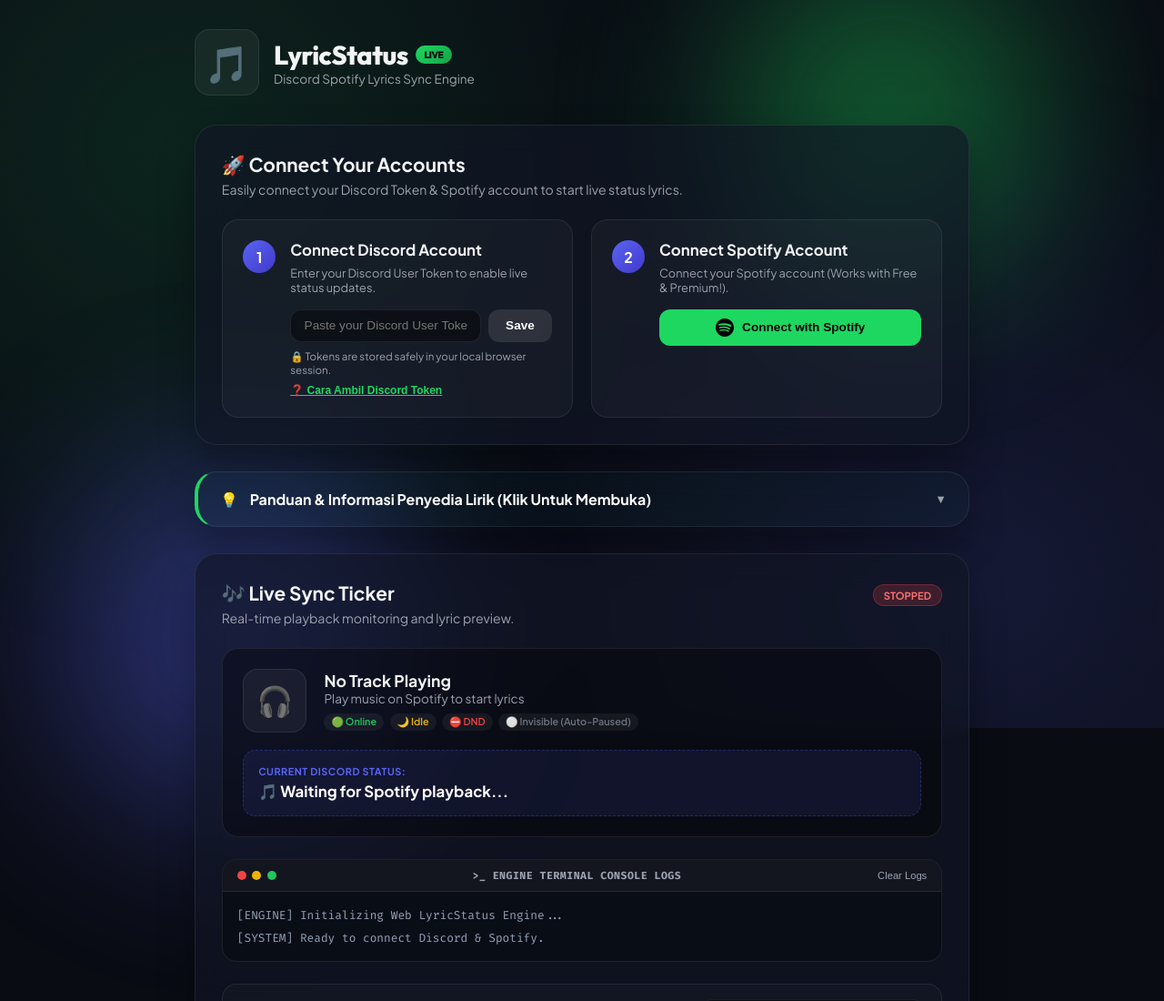
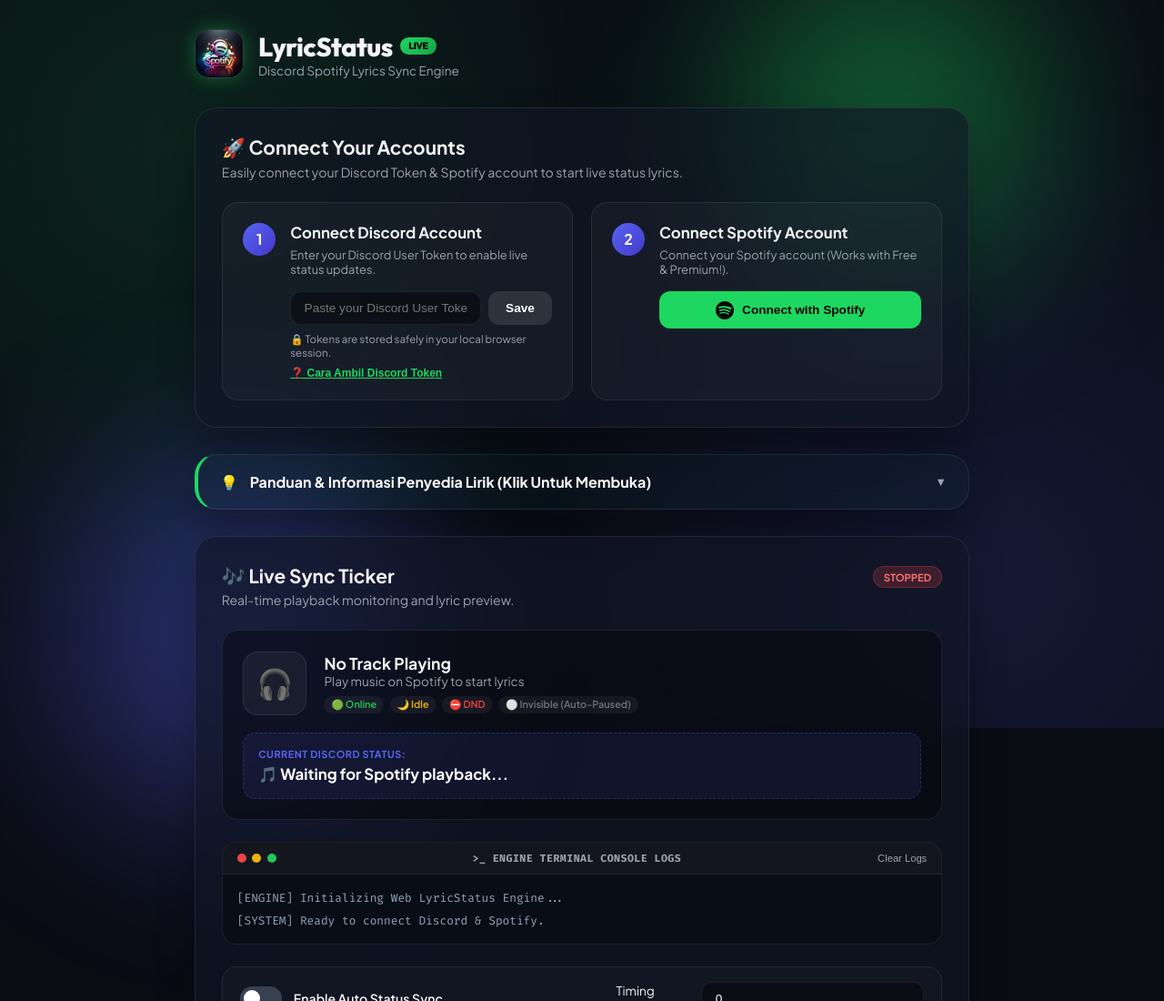
Before and after one commit to AhmadDev02/DICORD-LYRIC-SPOTIFY, a website: page public/index.html in a window 1280 px wide. Shown: the top 1100 px of the page at 91% size. Drawn offline with Linux system fonts and the light colour scheme.

Commit message:
Add custom 3D glowing Spotify logo asset to web application header and favicon

```diff
--- a/public/index.html
+++ b/public/index.html
@@ -5,6 +5,7 @@
   <meta name="viewport" content="width=device-width, initial-scale=1.0">
   <title>Discord Spotify Lyric Status - Synchronize Music to Discord</title>
   <meta name="description" content="Synchronize live Spotify playback lyrics directly to your Discord status in real-time with smart balance timing.">
+  <link rel="icon" type="image/jpeg" href="favicon.jpg">
   <link rel="stylesheet" href="style.css">
   <link rel="preconnect" href="https://fonts.googleapis.com">
   <link rel="preconnect" href="https://fonts.gstatic.com" crossorigin>
@@ -18,7 +19,7 @@
   <div class="container">
     <header class="app-header">
       <div class="logo-box">
-        <span class="logo-icon">🎵</span>
+        <img src="logo.jpg" alt="LyricStatus Logo" class="app-logo-img">
         <div class="logo-text">
           <h1>LyricStatus<span class="badge-live">LIVE</span></h1>
           <p>Discord Spotify Lyrics Sync Engine</p>
--- a/public/style.css
+++ b/public/style.css
@@ -79,6 +79,20 @@ body {
   padding: 0.6rem;
   border-radius: 16px;
   border: 1px solid var(--panel-border);
+}
+
+.app-logo-img {
+  width: 54px;
+  height: 54px;
+  border-radius: 16px;
+  object-fit: cover;
+  border: 1px solid rgba(255, 255, 255, 0.15);
+  box-shadow: 0 0 20px rgba(30, 215, 96, 0.35);
+  transition: transform 0.25s ease, box-shadow 0.25s ease;
+}
+.app-logo-img:hover {
+  transform: scale(1.08) rotate(3deg);
+  box-shadow: 0 0 30px rgba(30, 215, 96, 0.6);
 }
 
 .logo-text h1 {
```
Also changed, not shown: public/favicon.jpg (added), public/logo.jpg (added).
